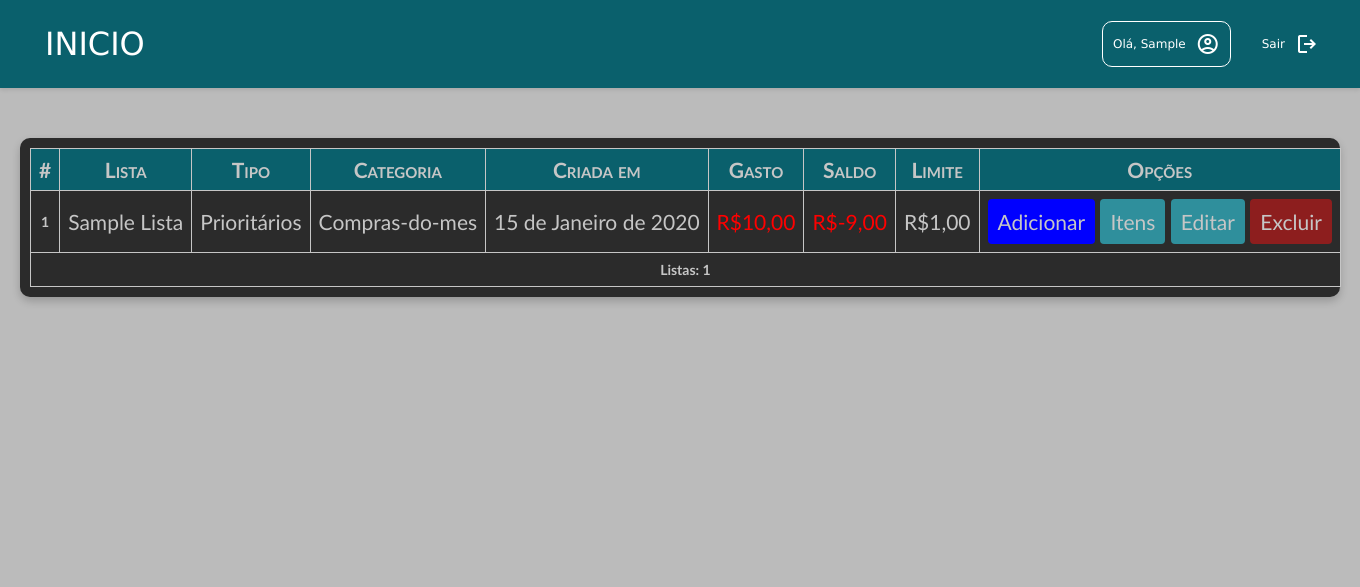
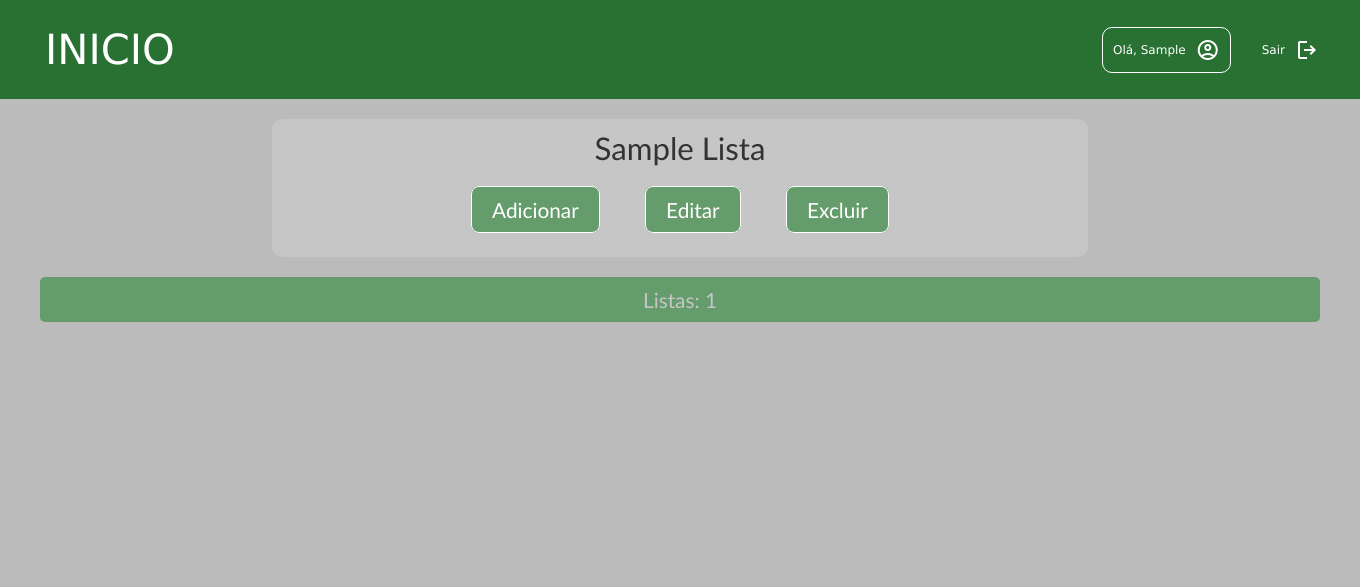
Before and after one commit to MoisesAvilar/gerenciamento_financeiro, a Django app: page /listas/ in a window 1360 px wide. Shown: the top 587 px of the page. Run offline with Django 4.2, Linux system fonts and the light colour scheme; a user stored in the database is signed in; tables that the repository leaves empty hold one stand-in row (values such as "Sample post").

Commit message:
rework on CSSs

```diff
--- a/cria_lista/templates/cria_lista/listas.html
+++ b/cria_lista/templates/cria_lista/listas.html
@@ -2,64 +2,33 @@
 {% block head %}
     <title>Listas Criadas</title>
 {% load static %}
-<link rel="stylesheet" href="{% static 'table_list.css' %}">
+<link rel="stylesheet" href="{% static 'list_view.css' %}">
 {% endblock %}
 {% block content %}
     {% if listas %}
-        <div class="table">
-            <table>
-                <thead>
-                    <tr>
-                        <th scope="col">#</th>
-                        <th scope="col">Lista</th>
-                        <th scope="col" id="tipo">Tipo</th>
-                        <th scope="col" id="categoria">Categoria</th>
-                        <th scope="col" id="criada">Criada em</th>
-                        <th scope="col" id="gasto">Gasto</th>
-                        <th scope="col" id="saldo">Saldo</th>
-                        <th scope="col">Limite</th>
-                        <th scope="col" colspan="4">Opções</th>
-                    </tr>
-                </thead>
-                <tbody>
+
         {% for lista in listas %}
-                        <tr>
-                            <th>{{ forloop.counter }}</th>
-                            <td>{{ lista.nome.title }}</td>
-                            <td id="tipo">{{ lista.tipo }}</td>
-                            <td id="categoria">{{ lista.categoria}}</td>
-                            <td id="criada">{{ lista.data }}</td>
-                            {% if lista.valor_total > lista.meta_de_gastos %}
-                                <td id="gasto" style="color: red;">R${{ lista.valor_total }}</td>
-                                <td style="color: red;">R${{ lista.calcular_diferenca }}</td>
-                            {% else %}
-                                <td id="gasto">R${{ lista.valor_total }}</td>
-                                <td id="saldo">R${{ lista.calcular_diferenca }}</td>
-                            {% endif %}
-                            <td>R${{ lista.meta_de_gastos }}</td>
-                                <td>
-                                    <div>
+
+            <div class="list-container">
+                <div class="list">
+                    <div class="details">
+                        <p>{{ forloop.counter }}</p>
+                        <a id="title" href="{% url 'cria_lista:ver_itens' id_lista=lista.id %}">{{ lista.nome.title }}</a>
+                    </div>
+                    <div class="options">
                         <a id="add" href="{% url 'cria_lista:cadastrar_itens' id_lista=lista.id %}">Adicionar</a>
-                                        <a id="show" href="{% url 'cria_lista:ver_itens' id_lista=lista.id %}">Itens</a>
                         <a id="edit" href="{% url 'cria_lista:editar_lista' id_lista=lista.id %}">Editar</a>
                         <a id="delete" href="{% url 'cria_lista:deletar_lista' id_lista=lista.id %}">Excluir</a>
                     </div>
-                                </td>
-                            </tr>
-                    {% endfor %}
-                </tbody>
-                <tfoot>
-                    <tr>
+                </div>
+            </div>
+        {% endfor%}
+
         {% if listas|length > 1 %}
-                            <th colspan="9">Total: {{ listas|length }} </th>
+            <p id="total">Total: {{ listas|length }} </p>
         {% else %}
-                            <th colspan="9">Listas: {{ listas|length }}</th>
+            <p id="total">Listas: {{ listas|length }}</p>
         {% endif %}
-                        </tr>
-                </tfoot>
-            </table>
-        </div>
-{% else %}
-    <h2 id="no-lists">Nenhuma lista criada ainda</h2>
+    {% else%}
     {% endif %}
 {% endblock %}
--- a/static/css/base.css
+++ b/static/css/base.css
@@ -1,7 +1,7 @@
 @charset "UTF-8";
 
 :root {
-    --cor1: #0a606c;
+    --cor1: #287133;
     --cor2: #bbbbbb;
     --cor3: #cac3c3;
     --cor4: #000000;
--- /dev/null
+++ b/static/css/list_view.css
@@ -0,0 +1,136 @@
+@charset "UTF-8";
+
+:root {
+    --cor-primaria: #0a606c;
+    --cor-secundaria: #649c6c;
+    --cor-secundaria-table: #202020;
+    --cor-terciaria: #c6c6c6;
+    --cor-texto: #333;
+    --cor-link: #007bff;
+    --cor-add: #0000ff;
+    --cor-show: #2f8f9c;
+    --cor-edit: #489c2f;
+    --cor-delete: #8d1e1e;
+    --fonte-cabecalho: Verdana, Helvetica, sans-serif;
+    --fonte-paragrafos: 'Gill Sans', 'Gill Sans MT', Calibri, 'Trebuchet MS', sans-serif;
+}
+
+header h1 {
+    font-size: 2.5em;
+}
+
+.list {
+    padding: 10px;
+    margin: 20px;
+    background-color: var(--cor-terciaria);
+    border-radius: 10px;
+    text-decoration: none;
+}
+
+.details {
+    text-align: center;
+}
+
+.details > #title {
+    display: inline-block;
+    font-size: 1.5em;
+    margin-bottom: 30px;
+    color: var(--cor-texto);
+}
+
+.details > #title:hover {
+    color: var(--cor-secundaria-table);
+}
+
+.details p {
+    display: none;
+}
+
+.details h2 {
+    color: var(--cor-texto)
+}
+
+.options {
+    display: block;
+    align-content: center;
+    text-align: center;
+    margin-bottom: 15px;
+}
+
+.options a {
+    padding: 7px;
+    border-radius:8px;
+    color: white;
+    border: 1px solid white;
+}
+
+.options a#add {
+    background-color: var(--cor-secundaria);
+}
+
+.options a#add:hover {
+    transition: .5s ease;
+    background-color: #0000ffbb;
+}
+
+.options a#edit {
+    background-color: var(--cor-secundaria);
+}
+
+.options a#edit:hover {
+    transition: .5s ease;
+    background-color: #489c2f9f;
+}
+
+.options a#delete {
+    background-color: var(--cor-secundaria);
+}
+
+.options a#delete:hover {
+    transition: .5s ease;
+    background-color: #8d1e1ea3;
+}
+
+#total {
+    background-color: var(--cor-secundaria);
+    padding: 10px;
+    margin: 0px 40px;
+    border-radius: 5px;
+    color: var(--cor-terciaria);
+    text-align: center;
+}
+
+@media only screen and (min-width: 768px) {
+
+    body {
+        font-size: 1.3em;
+    }
+
+    .list-container {
+        text-align: center;
+    }
+
+    .list {
+        display: inline-block;
+        width: 70vw;
+        padding-bottom: 20px;
+
+    }
+
+    .options a {
+        margin: 0px 20px;
+        padding: 10px 20px;
+    }
+}
+
+@media only screen and (min-width:992px) {
+    .list-container {
+        text-align: center;
+    }
+
+    .list {
+        display: inline-block;
+        width: 60vw;
+        padding-bottom: 20px;
+    }
+}
--- a/static/css/table_list.css
+++ /dev/null
@@ -1,180 +0,0 @@
-@charset "UTF-8";
-
-:root {
-    --cor-primaria: #0a606c;
-    --cor-secundaria: #2b2b2b;
-    --cor-secundaria-table: #202020;
-    --cor-terciaria: #c6c6c6;
-    --cor-texto: #333;
-    --cor-link: #007bff;
-    --cor-add: #0000ff;
-    --cor-show: #2f8f9c;
-    --cor-edit: #489c2f;
-    --cor-delete: #8d1e1e;
-    --fonte-cabecalho: Verdana, Helvetica, sans-serif;
-    --fonte-paragrafos: 'Gill Sans', 'Gill Sans MT', Calibri, 'Trebuchet MS', sans-serif;
-}
-
-* {
-    margin: 0;
-    padding: 0;
-    box-sizing: border-box;
-}
-
-body {
-    font-family: var(--fonte-paragrafos);
-    background-color: var(--cor-terciaria);
-}
-
-header {
-    background-color: var(--cor-primaria);
-    color: var(--cor-terciaria);
-    padding: 20px;
-    text-align: center;
-}
-
-header h1 {
-    font-size: 2.5em;
-}
-
-.table {
-    position: relative;
-    margin: 0 auto;
-    margin-top: 50px;
-    margin-bottom: 50px;
-    margin-left: 20px;
-    margin-right: 20px;
-    text-align: center;
-    background-color: var(--cor-secundaria);
-    color: var(--cor-terciaria);
-    font-family: var(--fonte-paragrafos);
-    border-radius: 10px;
-    box-shadow: 0 4px 8px rgba(0, 0, 0, 0.2);
-    padding: 10px;
-    overflow-x: auto;
-}
-
-.table table {
-    width: 100%;
-    border-collapse: collapse;
-    position: relative;
-}
-
-.table thead {
-    position: sticky;
-    top: -1px;
-    font-size: 1.5em;
-    font-variant-caps: petite-caps;
-    background-color: var(--cor-primaria);
-}
-
-.table th, .table td {
-    padding: 10px;
-    border: 1px solid var(--cor-terciaria);
-}
-
-.table th, .table td {
-    white-space: nowrap;
-}
-
-.table tbody > tr:nth-child(even) {
-    background-color: var(--cor-secundaria-table);
-}
-
-.table .title {
-    font-size: 1.9em;
-}
-
-.download-container {
-    display: flex;
-}
-
-.download-link {
-    padding: 5px 10px;
-    border: 1px solid var(--cor-terciaria);
-    border-radius: 10px;
-    text-decoration: none;
-    color: var(--cor-terciaria);
-    transition: background-color 0.3s ease;
-}
-
-.download-link:hover {
-    background-color: var(--cor-terciaria);
-    color: var(--cor-edit);
-    border: 2px solid var(--cor-edit);
-}
-
-.material-symbols-outlined {
-    margin-left: 5px;
-}
-
-.table tbody td {
-    font-size: 1.5em;
-}
-
-.table tbody a {
-    display: inline-block;
-    padding: 10px;
-    border-radius: 4px;
-    color: var(--cor-terciaria);
-    text-decoration: none;
-    transition: background-color 0.3s ease;
-}
-
-.table tbody a#add {
-    background-color: var(--cor-add);
-}
-
-.table tbody a#add:hover {
-    background-color: #0000ffbb;
-}
-
-.table tbody a#show {
-    background-color: var(--cor-show);
-}
-
-.table tbody a#show:hover {
-    background-color: #2f8f9ca4;
-}
-
-.table tbody a#edit {
-    background-color: var(--cor-edit);
-}
-
-.table tbody a#edit:hover {
-    background-color: #489c2f9f;
-}
-
-.table tbody a#delete {
-    background-color: var(--cor-delete);
-}
-
-.table tbody a#delete:hover {
-    background-color: #8d1e1ea3;
-}
-
-@media screen and (min-width: 768px) {
-    .table {
-        overflow-x: visible;
-    }
-
-    .table table {
-        font-size: 14px;
-    }
-
-    .table th, .table td {
-        padding: 8px;
-    }
-
-    .table a {
-        padding: 8px;
-    }
-
-    .download-container {
-        display: inline-block;
-        position: absolute;
-        right: 0;
-        top: 14px;
-        margin-right: 10px;
-    }
-}
```
Also changed, not shown: cria_lista/templates/cria_lista/cadastrar_itens.html (+1 -11 lines), cria_lista/templates/cria_lista/form_lista.html (+5 -4 lines), static/css/adding_new_item.css (deleted, +0 -145 lines), static/css/creating_list_style.css (deleted, +0 -111 lines), static/css/index_style.css (+4 -5 lines), static/css/input_style.css (added, +65 -0 lines), 1 other file. Lines whose indentation alone changed are shown as unchanged.
